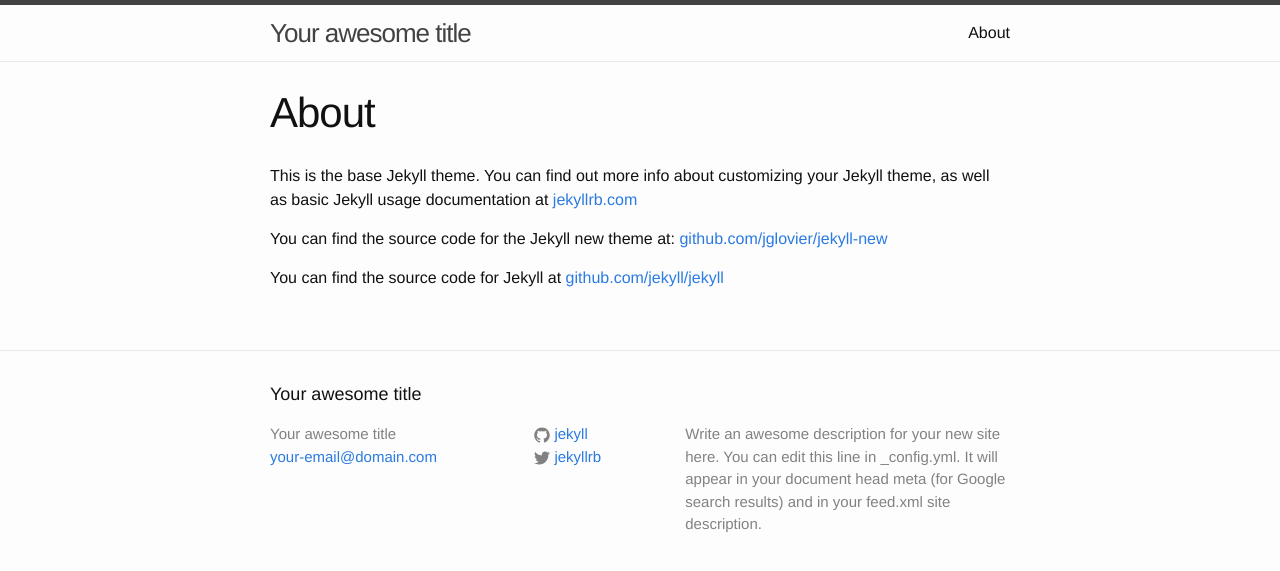
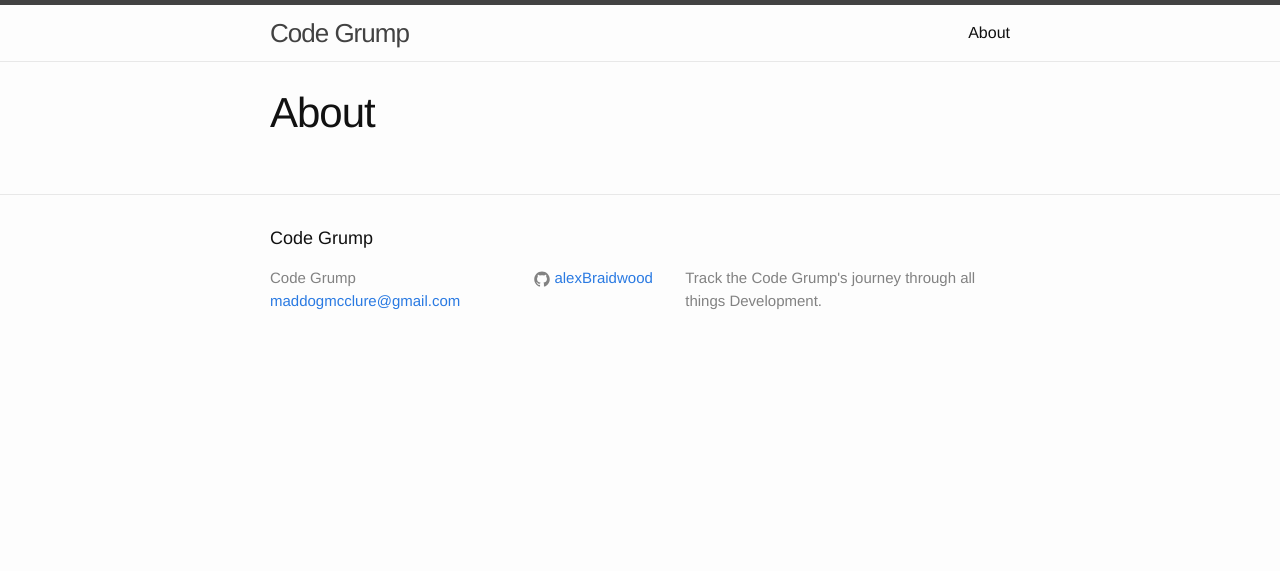
Before and after one commit to alexBraidwood/alexBraidwood.github.io, a Jekyll site: the page built from about.md, in a window 1280 px wide. Shown: the top 571 px of the page. Built offline with Jekyll 4.4.1, drawn with Linux system fonts in a browser that asks for light colours.

```diff
--- a/_config.yml
+++ b/_config.yml
@@ -1,14 +1,11 @@
 # Site settings
-title: Your awesome title
-email: your-email@domain.com
-description: > # this means to ignore newlines until "baseurl:"
-  Write an awesome description for your new site here. You can edit this
-  line in _config.yml. It will appear in your document head meta (for
-  Google search results) and in your feed.xml site description.
+title: "Code Grump"
+email: maddogmcclure@gmail.com
+description: Track the Code Grump's journey through all things Development.
 baseurl: "" # the subpath of your site, e.g. /blog/
-url: "http://yourdomain.com" # the base hostname & protocol for your site
-twitter_username: jekyllrb
-github_username:  jekyll
+url: "http://localhost:4000" # the base hostname & protocol for your site
+github_username:  alexBraidwood
 
 # Build settings
 markdown: kramdown
+permalink: /articles/:title
--- a/_layouts/post.html
+++ b/_layouts/post.html
@@ -4,6 +4,7 @@ layout: default
 <div class="post">
 
   <header class="post-header">
+      <title>{{ site.title }}</title>
     <h1 class="post-title">{{ page.title }}</h1>
     <p class="post-meta">{{ page.date | date: "%b %-d, %Y" }}{% if page.author %} • {{ page.author }}{% endif %}{% if page.meta %} • {{ page.meta }}{% endif %}</p>
   </header>
--- a/about.md
+++ b/about.md
@@ -3,9 +3,3 @@ layout: page
 title: About
 permalink: /about/
 ---
-
-This is the base Jekyll theme. You can find out more info about customizing your Jekyll theme, as well as basic Jekyll usage documentation at [jekyllrb.com](http://jekyllrb.com/)
-
-You can find the source code for the Jekyll new theme at: [github.com/jglovier/jekyll-new](https://github.com/jglovier/jekyll-new)
-
-You can find the source code for Jekyll at [github.com/jekyll/jekyll](https://github.com/jekyll/jekyll)
```
Also changed, not shown: _posts/2015-03-28-welcome-to-jekyll.markdown (deleted, +0 -25 lines), _posts/2015-03-29-first-post.markdown (added, +26 -0 lines), 2 other files.
